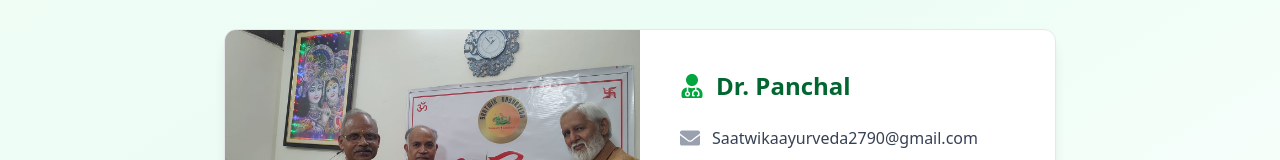
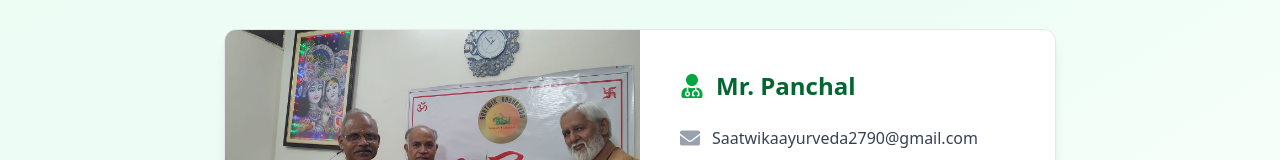
Before and after one commit to Varunjaishreeram/ayurvedic-store, a React (Vite) app: page /contact-us in a window 1280 px wide. Shown: the part 275-435 px from the top of the page. Built offline with nearby package versions, Linux system fonts and the light colour scheme.

Commit message:
2nd version

```diff
--- a/src/components/ContactUs.jsx
+++ b/src/components/ContactUs.jsx
@@ -50,7 +50,7 @@ function ContactUs() {
                 <div className="md:w-1/2 p-6 md:p-8 lg:p-10 flex flex-col justify-center">
                     <h3 className="text-2xl font-semibold text-green-800 mb-6 flex items-center">
                         <FaUserMd className="mr-3 text-green-600 flex-shrink-0" /> {/* Doctor Icon */}
-                        Dr. Panchal
+                        Mr. Panchal
                     </h3>
                     <div className="space-y-5 text-gray-700"> {/* Increased spacing */}
                         {/* Email Link */}
```
